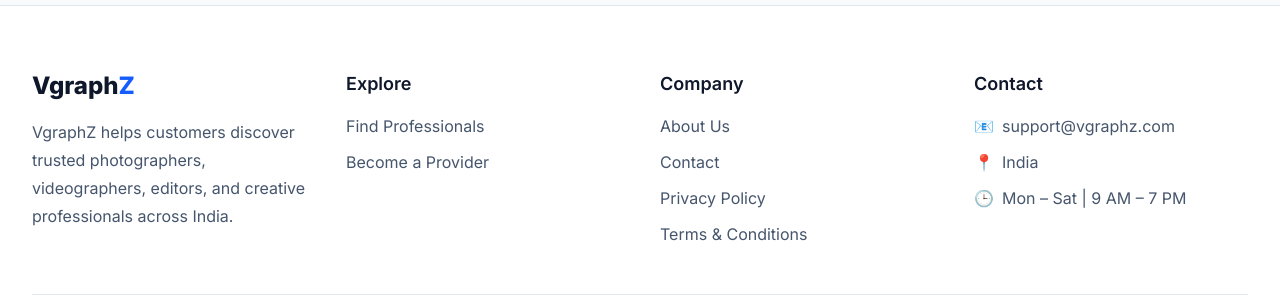
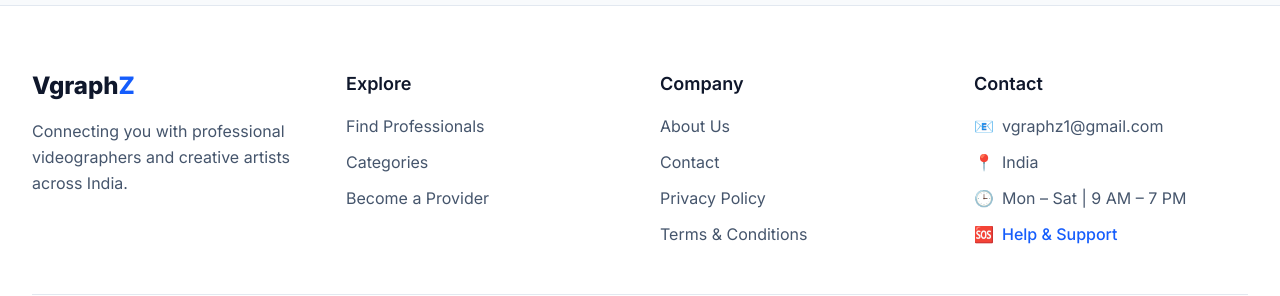
Before and after one commit to mukilan-d4/vgraphz, a Next.js app: page / in a window 1280 px wide. Shown: the part 3774-4070 px from the top of the page. Built offline with nearby package versions, Linux system fonts and the light colour scheme; no server answers; the database is empty.

Commit message:
Added Help & Support option in footer with email link

```diff
--- a/components/Footer.tsx
+++ b/components/Footer.tsx
@@ -2,21 +2,19 @@
 
 export default function Footer() {
   return (
-    <footer className="mt-20 border-t border-slate-200 bg-white">
-      <div className="mx-auto max-w-7xl px-4 py-16 sm:px-6 lg:px-8">
+    <footer className="border-t border-slate-200 bg-white mt-20">
+      <div className="mx-auto max-w-7xl px-4 sm:px-6 lg:px-8 py-16">
 
         <div className="grid gap-10 md:grid-cols-4">
 
           {/* Brand */}
-          <div>
+          <div className="md:col-span-1">
             <h2 className="text-2xl font-extrabold">
               <span className="text-slate-900">Vgraph</span>
               <span className="text-blue-600">Z</span>
             </h2>
-
-            <p className="mt-4 leading-7 text-slate-600">
-              VgraphZ helps customers discover trusted photographers,
-              videographers, editors, and creative professionals across India.
+            <p className="mt-4 text-slate-600 leading-relaxed">
+              Connecting you with professional videographers and creative artists across India.
             </p>
           </div>
 
@@ -25,7 +23,6 @@
             <h3 className="text-lg font-semibold text-slate-900">
               Explore
             </h3>
-
             <div className="mt-4 space-y-3">
               <Link
                 href="/providers"
@@ -33,9 +30,14 @@
               >
                 Find Professionals
               </Link>
-
               <Link
-                href="/join-provider"
+                href="/providers"
+                className="block text-slate-600 transition hover:text-blue-600"
+              >
+                Categories
+              </Link>
+              <Link
+                href="/register"
                 className="block text-slate-600 transition hover:text-blue-600"
               >
                 Become a Provider
@@ -48,7 +50,6 @@
             <h3 className="text-lg font-semibold text-slate-900">
               Company
             </h3>
-
             <div className="mt-4 space-y-3">
               <Link
                 href="/about"
@@ -56,21 +57,18 @@
               >
                 About Us
               </Link>
-
               <Link
                 href="/contact"
                 className="block text-slate-600 transition hover:text-blue-600"
               >
                 Contact
               </Link>
-
               <Link
                 href="/privacy-policy"
                 className="block text-slate-600 transition hover:text-blue-600"
               >
                 Privacy Policy
               </Link>
-
               <Link
                 href="/terms"
                 className="block text-slate-600 transition hover:text-blue-600"
@@ -80,39 +78,40 @@
             </div>
           </div>
 
-          {/* Contact */}
+          {/* Contact & Help */}
           <div>
             <h3 className="text-lg font-semibold text-slate-900">
               Contact
             </h3>
-
             <div className="mt-4 space-y-3 text-slate-600">
-
-              <a
-                href="mailto:support@vgraphz.com"
-                className="flex items-center gap-2 transition hover:text-blue-600"
-                aria-label="Email VgraphZ Support"
-              >
+              <p className="flex items-center gap-2">
                 <span>📧</span>
-                support@vgraphz.com
-              </a>
-
+                <a href="mailto:vgraphz1@gmail.com" className="hover:text-blue-600 transition">
+                  vgraphz1@gmail.com
+                </a>
+              </p>
               <p className="flex items-center gap-2">
                 <span>📍</span>
                 India
               </p>
-
               <p className="flex items-center gap-2">
                 <span>🕒</span>
                 Mon – Sat | 9 AM – 7 PM
               </p>
-
+              {/* Help Option */}
+              <Link
+                href="mailto:vgraphz1@gmail.com?subject=Help%20Request%20-%20VgraphZ"
+                className="flex items-center gap-2 text-blue-600 font-medium hover:text-blue-700 transition"
+              >
+                <span>🆘</span>
+                Help & Support
+              </Link>
             </div>
           </div>
 
         </div>
 
-        {/* Bottom */}
+        {/* Bottom Bar */}
         <div className="mt-12 border-t border-slate-200 pt-6 text-center text-sm text-slate-500">
           © {new Date().getFullYear()} VgraphZ. All rights reserved.
         </div>
```
